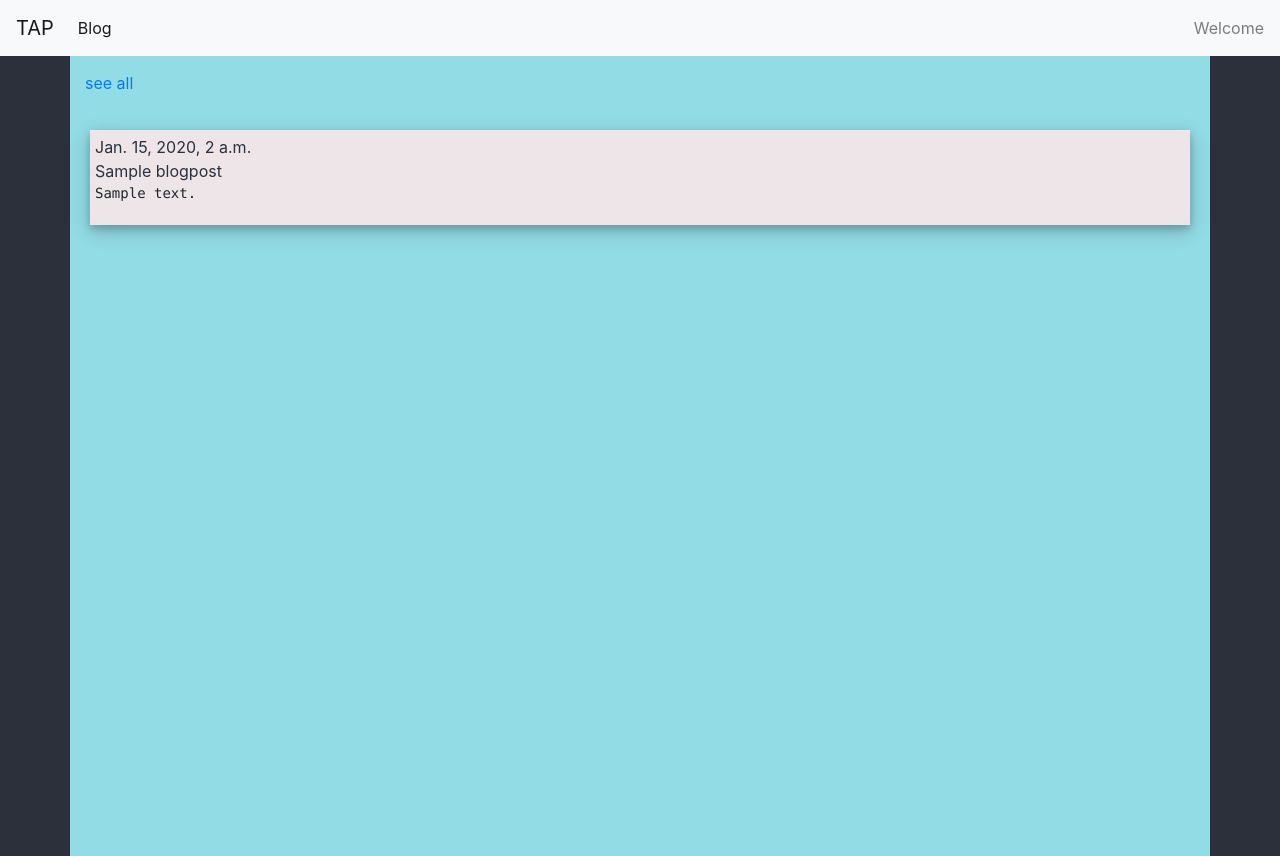
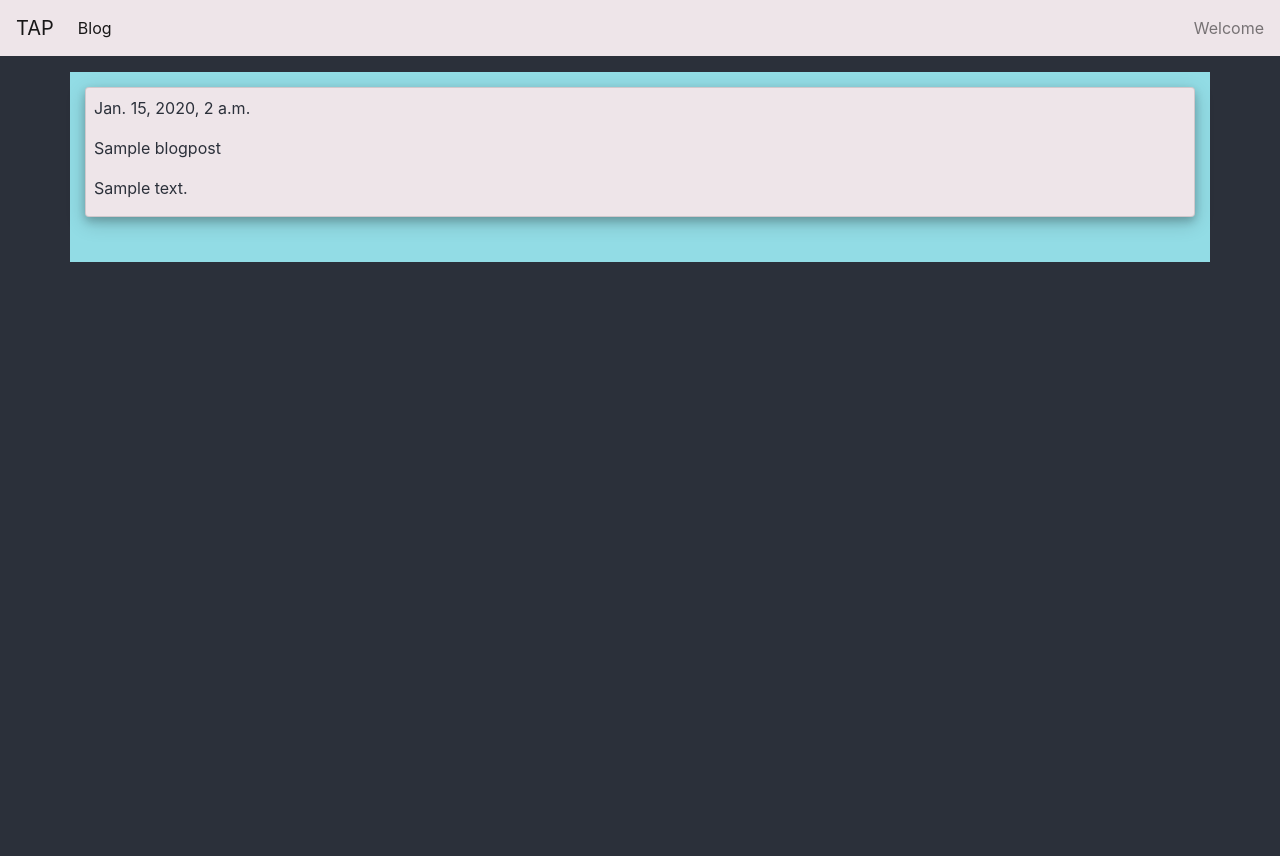
Before and after one commit to CJHouser/tap, a Django app: page /blog/1/ in a window 1280 px wide. After the commit the page ends 262 px from the top, so only its background shows below. Run offline with Django 3.2, Linux system fonts and the light colour scheme; tables that the repository leaves empty hold one stand-in row (values such as "Sample post"); some libraries are stand-ins or nearby versions.

Commit message:
Bootstrapification

```diff
--- a/blog/static/blog/style.css
+++ b/blog/static/blog/style.css
@@ -1,24 +1,33 @@
+/* general */
 html, body {
   background: #2B303A;
-  height: 100%;
+}
+
+.navbar {
+  background-color: #EEE5E9;
 }
 
 .container {
   background: #92DCE5;
-  height: 100%;
 }
 
 .row {
   padding: 15px;
 }
 
-a.col-lg-4 {
+.btn {
+  background: #2B303A;
+  color: #EEE5E9;
+}
+
+a:hover {
+  text-decoration: none;
+}
+
+/* index view */
+.preview {
   background: #EEE5E9;
   box-shadow: 0 4px 8px 0 rgba(0, 0, 0, 0.2), 0 6px 20px 0 rgba(0, 0, 0, 0.19);
-  text-decoration: none;
-  margin: 5px;
-  padding: 5px;
-  text-align: center;
   color: #2B303A;
 }
 
@@ -30,10 +39,9 @@ a.col-lg-4 {
   font-size: 25px;
 }
 
-.post_detail {
+/* detail view */
+.detail {
   background: #EEE5E9;
   box-shadow: 0 4px 8px 0 rgba(0, 0, 0, 0.2), 0 6px 20px 0 rgba(0, 0, 0, 0.19);
-  margin: 5px;
-  padding: 5px;
   color: #2B303A;
 }
--- a/blog/templates/blog/base.html
+++ b/blog/templates/blog/base.html
@@ -10,7 +10,7 @@
   </head>
   <body>
     {% block nav %}
-    <nav class="navbar navbar-expand-lg navbar-light bg-light">
+    <nav class="navbar navbar-expand-lg navbar-light mb-3">
       <a class="navbar-brand" href="{% url 'blog:index' %}">TAP</a>
       <button class="navbar-toggler" type="button" data-toggle="collapse" data-target="#navbarText" aria-controls="navbarText" aria-expanded="false" aria-label="Toggle navigation">
         <span class="navbar-toggler-icon"></span>
--- a/blog/templates/blog/detail.html
+++ b/blog/templates/blog/detail.html
@@ -5,21 +5,18 @@
 {% block content %}
 <div class="container">
   <div class="row">
-    <a class="button" href="{% url 'blog:index' %}">see all</a>
+    <div class="card detail col-xl px-2 pt-2">
+      <p>{{ blog_post.creation_date }}</p>
+      <p>{{ blog_post.title }}</p>
+      <p>{{ blog_post.content }}</p>
+    </div>
   </div>
   <div class="row">
-    <div class="post_detail col-sm">
-      <div>{{ blog_post.creation_date }}</div>
-      <div>{{ blog_post.title }}</div>
-      <pre>{{ blog_post.content }}</pre>
-    </div>
-  </div>
-  <div class="row d-flex justify-content-between">
     {% if next_post %}
-      <a class="button" href="{% url 'blog:detail' next_post.id %}">next</a>
+      <a class="btn btn-primary float-left" href="{% url 'blog:detail' next_post.id %}">next</a>
     {% endif %}
     {% if prev_post %}
-      <a class="button" href="{% url 'blog:detail' prev_post.id %}">prev</a>
+      <a class="btn btn-primary ml-auto float-right" href="{% url 'blog:detail' prev_post.id %}">prev</a>
     {% endif %}
   </div>
 </div>
```
Also changed, not shown: blog/templates/blog/index.html (+8 -4 lines).
